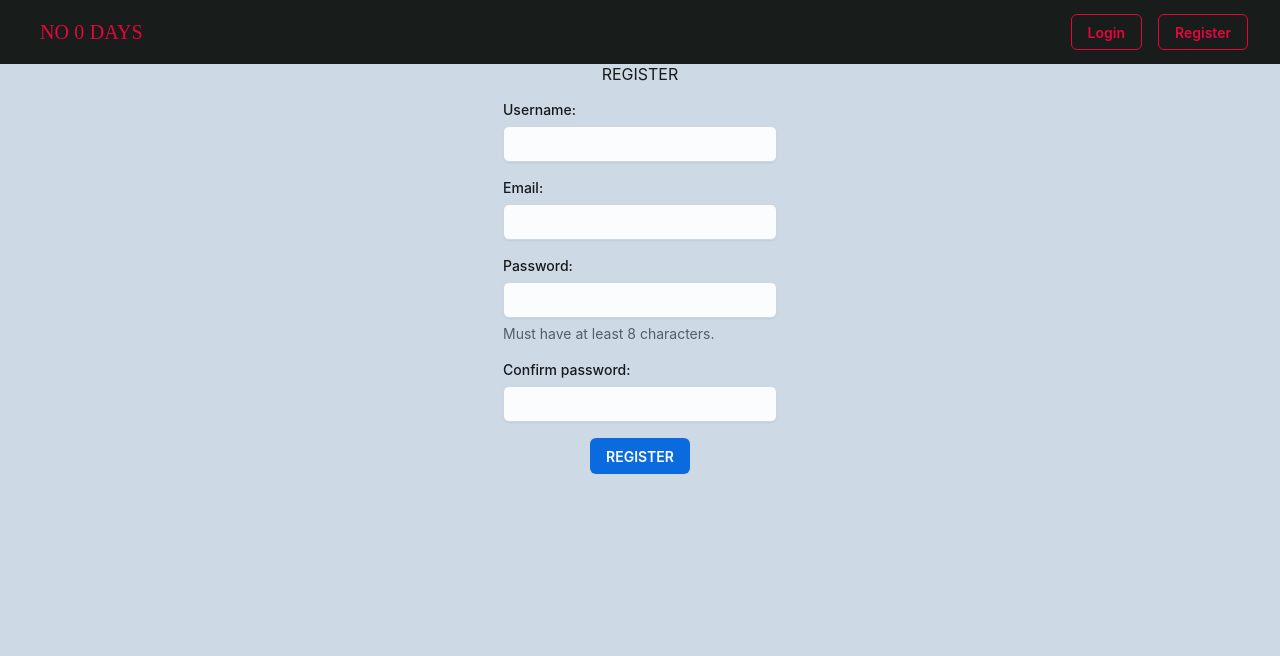
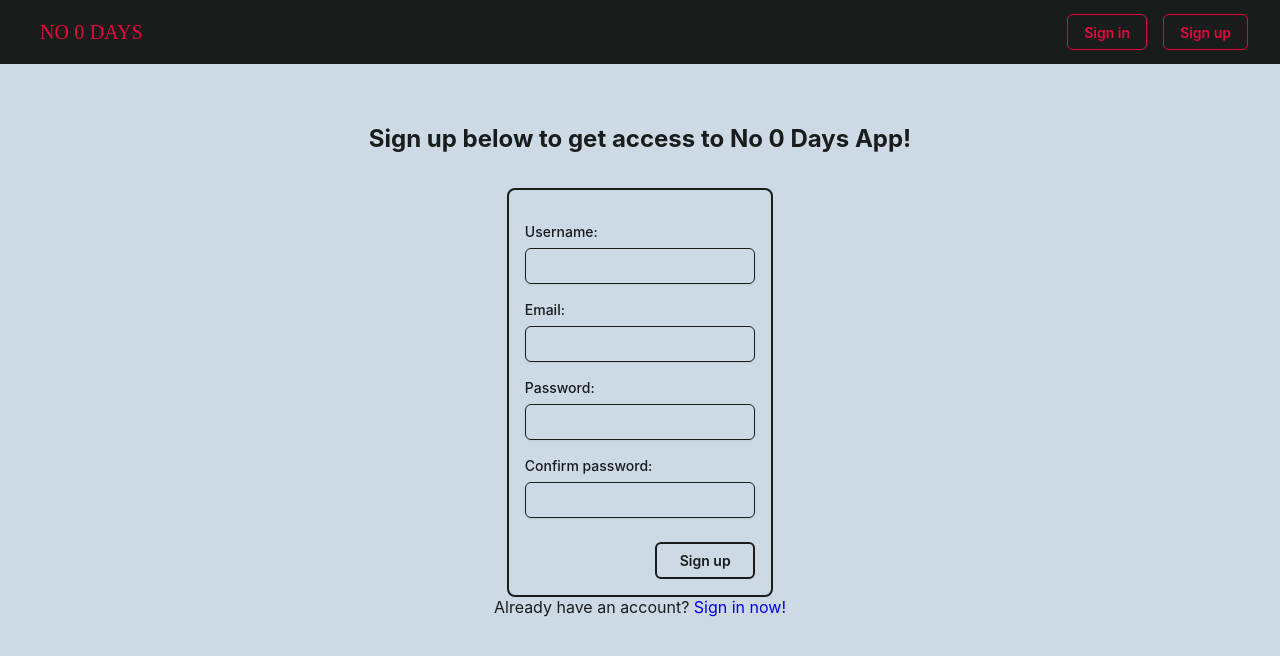
Before and after one commit to LukaszLik/no0days_frontend_react, a React (Create React App) app: page /register in a window 1280 px wide. Shown: the top 656 px of the page. Built offline with nearby package versions, Linux system fonts and the light colour scheme; a web font is replaced by a local one.

Commit message:
Forms layout (#2)
* create basic login form layout, minor navbar fixes

* Add files via upload

* register form layout + basic validation

* add validation to register form

* Delete src/src directory

* add validation to register form

* change link style

```diff
--- a/src/common/navbar/Navbar.tsx
+++ b/src/common/navbar/Navbar.tsx
@@ -51,7 +51,7 @@ const Navbar = () => {
               variant="outlined"
               sx={{ margin: 1, color: "#e7063c", borderColor: "#e7063c" }}
             >
-              Login
+              Sign in
             </Button>
 
             <Button
@@ -59,7 +59,7 @@ const Navbar = () => {
               variant="outlined"
               sx={{ margin: 1, color: "#e7063c", borderColor: "#e7063c" }}
             >
-              Register
+              Sign up
             </Button>
           </Box>
         </Toolbar>
--- a/src/components/loginPage/login.scss
+++ b/src/components/loginPage/login.scss
@@ -1,3 +1,5 @@
+@import "../../common/_variables.scss";
+
 .bg {
   min-height: 93vh;
   display: flex;
@@ -9,4 +11,27 @@
   align-items: center;
   justify-content: center;
   flex-direction: column;
+  //width: 40vw;
+  height: 30vh;
 }
+
+.button-div {
+  display: flex;
+  justify-content: flex-end;
+}
+
+.signin-div {
+  padding-top: 10vh;
+  display: flex;
+  align-items: center;
+  justify-content: center;
+  flex-direction: column;
+  height: 15vh;
+}
+
+.form-input {
+  background-color: $primary !important;
+  border-color: $secondary !important;
+  width: 18vw;
+  min-width: 15vw;
+}
--- a/src/components/loginPage/login.tsx
+++ b/src/components/loginPage/login.tsx
@@ -1,34 +1,95 @@
-import { Button, FormControl, FormLabel, Input } from "@mui/joy";
+import { Button, Card, FormControl, FormLabel, Input } from "@mui/joy";
 import React from "react";
+import { Link } from "react-router-dom";
+import VisibilityIcon from "@mui/icons-material/Visibility";
+import VisibilityOffIcon from "@mui/icons-material/VisibilityOff";
 import "./login.scss";
 
 export default function Login() {
+  const [data, setData] = React.useState<{
+    email: string;
+    password: string;
+  }>({ email: "", password: "" });
+
+  const [visible, setVisible] = React.useState(false);
+  function handleSubmit(event: React.FormEvent<HTMLFormElement>) {
+    event.preventDefault();
+    console.log(`submit:\n email=${data.email}\n password=${data.password}`);
+  }
+
   return (
     <div className="front">
-      <div>LOGIN</div>
+      <div className="signin-div">
+        <h2>
+          Welcome to No 0 Days app! Sign in below to get access to its features.
+        </h2>
+      </div>
       <div className="form">
+        <Card sx={{ background: "#cddae6", border: 2, borderColor: "#181c1b" }}>
+          <form onSubmit={handleSubmit}>
             <FormControl>
               <FormLabel sx={{ mt: 2 }}>Username or email:</FormLabel>
-          <Input></Input>
+              <Input
+                className="form-input"
+                required
+                value={data.email}
+                onChange={(event) =>
+                  setData({ ...data, email: event.target.value })
+                }
+              ></Input>
             </FormControl>
-
             <FormControl>
               <FormLabel sx={{ mt: 2 }}>Password:</FormLabel>
-          <Input></Input>
+              <Input
+                className="form-input"
+                type={visible ? "" : "password"}
+                endDecorator={
+                  <Button
+                    onClick={() => setVisible(!visible)}
+                    variant="outlined"
+                    sx={{
+                      width: 5,
+                      color: "#181c1b",
+                      borderColor: "transparent",
+                      "&:hover": {
+                        backgroundColor: "transparent",
+                        borderColor: "transparent",
+                      },
+                    }}
+                  >
+                    {visible ? <VisibilityIcon /> : <VisibilityOffIcon />}
+                  </Button>
+                }
+                required
+                value={data.password}
+                onChange={(event) =>
+                  setData({ ...data, password: event.target.value })
+                }
+              ></Input>
             </FormControl>
+            <div className="button-div">
               <Button
+                type="submit"
                 variant="outlined"
                 sx={{
                   width: 100,
-            mt: 2,
+                  mt: 3,
                   color: "#181c1b",
                   borderColor: "#181c1b",
                   border: 2,
                 }}
               >
                 {" "}
-          LOGIN
+                Sign in
               </Button>
+            </div>
+          </form>
+        </Card>
+      </div>
+      <div>
+        <p>
+          Don't have an account yet? <Link className="link" to="/register">Sign up now!</Link>
+        </p>
       </div>
     </div>
   );
--- a/src/components/registerPage/register.scss
+++ b/src/components/registerPage/register.scss
@@ -0,0 +1,44 @@
+@import "../../common/_variables.scss";
+
+.register-form {
+  display: flex;
+  align-items: center;
+  justify-content: center;
+  flex-direction: column;
+  //width: 40vw;
+  height: 45vh;
+  min-height: 40vh;
+  margin-top: 4vh;
+  margin-bottom: 3vh;
+}
+
+.signup-div {
+  padding-top: 5vh;
+  margin-bottom: 5vh;
+  display: flex;
+  align-items: center;
+  justify-content: center;
+  flex-direction: column;
+}
+
+.form-input-error {
+  background-color: $primary !important;
+  border-color: darkred !important;
+  width: 18vw;
+  min-width: 15vw;
+}
+
+.input-helper {
+  font-size: 0.7em !important;
+  inline-size: 18vw;
+  justify-content: left;
+  color: darkred !important;
+}
+
+.registered-message {
+  color: $secondary;
+}
+
+.link {
+  text-decoration: none !important;
+}
--- a/src/components/registerPage/register.tsx
+++ b/src/components/registerPage/register.tsx
@@ -1,37 +1,214 @@
 import {
   Button,
+  Card,
   FormControl,
   FormHelperText,
   FormLabel,
   Input,
 } from "@mui/joy";
 import React from "react";
+import { Link } from "react-router-dom";
 import "./register.scss";
 
 export default function Register() {
+  const [data, setData] = React.useState<{
+    username: string;
+    email: string;
+    password1: string;
+    password2: string;
+  }>({ username: "", email: "", password1: "", password2: "" });
+
+  const [error, setError] = React.useState<{
+    username: boolean;
+    email: boolean;
+    password1: boolean;
+    password2: boolean;
+  }>({ username: false, email: false, password1: false, password2: false });
+
+  const [sent, setSent] = React.useState(false);
+
+  function handleSubmit(event: React.FormEvent<HTMLFormElement>) {
+    event.preventDefault();
+    console.log(
+      `reg:\n ${data.username}\n${data.email}\n${data.password1}\n${data.password2}`
+    );
+    console.log(window.location.href);
+
+    if (window.location.href.endsWith("?")) {
+      console.log("sent");
+      setSent(true);
+    } else {
+      setSent(false);
+      console.log("not sent");
+    }
+
+    if (
+      !error.username &&
+      !error.email &&
+      !error.password1 &&
+      !error.password2
+    ) {
+      setSent(true);
+    } else {
+      setSent(false);
+    }
+  }
+
+  function usernameOnChange(event: React.ChangeEvent<HTMLInputElement>) {
+    setData({ ...data, username: event.target.value });
+
+    if (event.target.value === "") {
+      setError({ ...error, username: true });
+    } else {
+      setError({ ...error, username: false });
+    }
+  }
+
+  function emailOnChange(event: React.ChangeEvent<HTMLInputElement>) {
+    setData({ ...data, email: event.target.value });
+    const regex =
+      /^(([^<>()[\]\\.,;:\s@"]+(\.[^<>()[\]\\.,;:\s@"]+)*)|(".+"))@((\[[0-9]{1,3}\.[0-9]{1,3}\.[0-9]{1,3}\.[0-9]{1,3}\])|(([a-zA-Z\-0-9]+\.)+[a-zA-Z]{2,}))$/;
+
+    if (data.email.length === 0 || !regex.test(event.target.value)) {
+      setError({ ...error, email: true });
+    } else {
+      setError({ ...error, email: false });
+    }
+  }
+
+  function password1OnChange(event: React.ChangeEvent<HTMLInputElement>) {
+    const reg = /^(?=.*[A-Za-z])(?=.*\d)[A-Za-z\d]{8,}$/;
+    setData({ ...data, password1: event.target.value });
+
+    if (!reg.test(event.target.value)) {
+      setError({ ...error, password1: true });
+    } else {
+      setError({ ...error, password1: false });
+    }
+  }
+
+  function password2OnChange(event: React.ChangeEvent<HTMLInputElement>) {
+    setData({ ...data, password2: event.target.value });
+
+    if (data.password1 !== event.target.value) {
+      setError({ ...error, password2: true });
+    } else {
+      setError({ ...error, password2: false });
+    }
+  }
+
   return (
     <div className="front">
-      <div>REGISTER</div>
-      <div className="form">
+      <div className="signup-div">
+        <h2>Sign up below to get access to No 0 Days App!</h2>
+      </div>
+      <div className="register-form">
+        <Card sx={{ background: "#cddae6", border: 2, borderColor: "#181c1b" }}>
+          <form onSubmit={handleSubmit}>
             <FormControl>
               <FormLabel sx={{ mt: 2 }}>Username:</FormLabel>
-          <Input></Input>
+              <Input
+                className={error.username ? "form-input-error" : "form-input"}
+                required
+                error={error.username}
+                value={data.username}
+                onChange={usernameOnChange}
+              ></Input>
+              {error.username ? (
+                <FormHelperText className="input-helper">
+                  Username cannot be empty.
+                </FormHelperText>
+              ) : (
+                <div></div>
+              )}
             </FormControl>
             <FormControl>
               <FormLabel sx={{ mt: 2 }}>Email:</FormLabel>
-          <Input></Input>
+              <Input
+                className={error.email ? "form-input-error" : "form-input"}
+                required
+                error={error.email}
+                value={data.email}
+                onChange={emailOnChange}
+              ></Input>
+              {error.email ? (
+                <FormHelperText className="input-helper">
+                  Please enter a valid email address.
+                </FormHelperText>
+              ) : (
+                <div></div>
+              )}
             </FormControl>
             <FormControl>
               <FormLabel sx={{ mt: 2 }}>Password:</FormLabel>
-          <Input></Input>
-          <FormHelperText>Must have at least 8 characters.</FormHelperText>
+              <Input
+                className={error.password1 ? "form-input-error" : "form-input"}
+                required
+                type="password"
+                error={error.password1}
+                value={data.password1}
+                onChange={password1OnChange}
+              ></Input>
+              {error.password1 ? (
+                <FormHelperText className="input-helper">
+                  Minimum 8 characters, at least 1 letter and 1 number.
+                </FormHelperText>
+              ) : (
+                <div></div>
+              )}
             </FormControl>
             <FormControl>
               <FormLabel sx={{ mt: 2 }}>Confirm password:</FormLabel>
-          <Input></Input>
+              <Input
+                className={error.password2 ? "form-input-error" : "form-input"}
+                required
+                type="password"
+                error={error.password2}
+                value={data.password2}
+                onChange={password2OnChange}
+              ></Input>
+              {error.password2 ? (
+                <FormHelperText className="input-helper">
+                  Passwords do not match.
+                </FormHelperText>
+              ) : (
+                <div></div>
+              )}
             </FormControl>
-        <Button sx={{ width: 100, mt: 2 }}>REGISTER</Button>
+            <div className="button-div">
+              <Button
+                type="submit"
+                variant="outlined"
+                sx={{
+                  width: 100,
+                  mt: 3,
+                  color: "#181c1b",
+                  borderColor: "#181c1b",
+                  border: 2,
+                }}
+              >
+                {" "}
+                Sign up
+              </Button>
             </div>
+          </form>
+        </Card>
+      </div>
+      <div>
+        <p>
+          Already have an account? <Link className="link" to="/login">Sign in now!</Link>
+        </p>
+      </div>
+      {sent ? (
+        <div className="signup-div">
+          <h2 className="registered-message">
+            Your account has been registered! To log in click{" "}
+            <Link className="link" to={"/login"}>here</Link>.
+          </h2>
+        </div>
+      ) : (
+        <div className="signup-div"></div>
+      )}
     </div>
   );
 }
```
Also changed, not shown: package.json (+7 -3 lines), 1 other file (tests, documents, lock files or other folders). Lines whose indentation alone changed are shown as unchanged.
